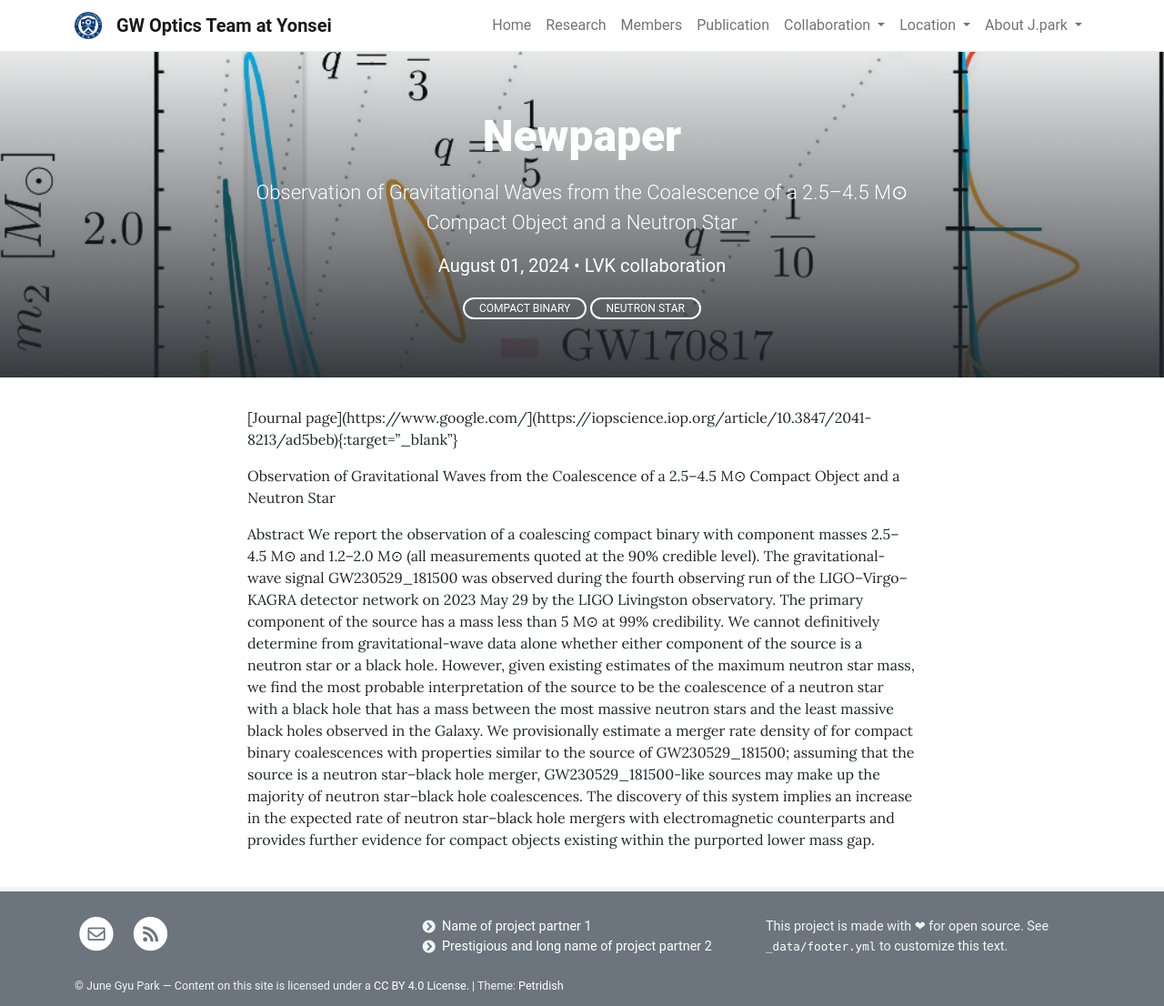
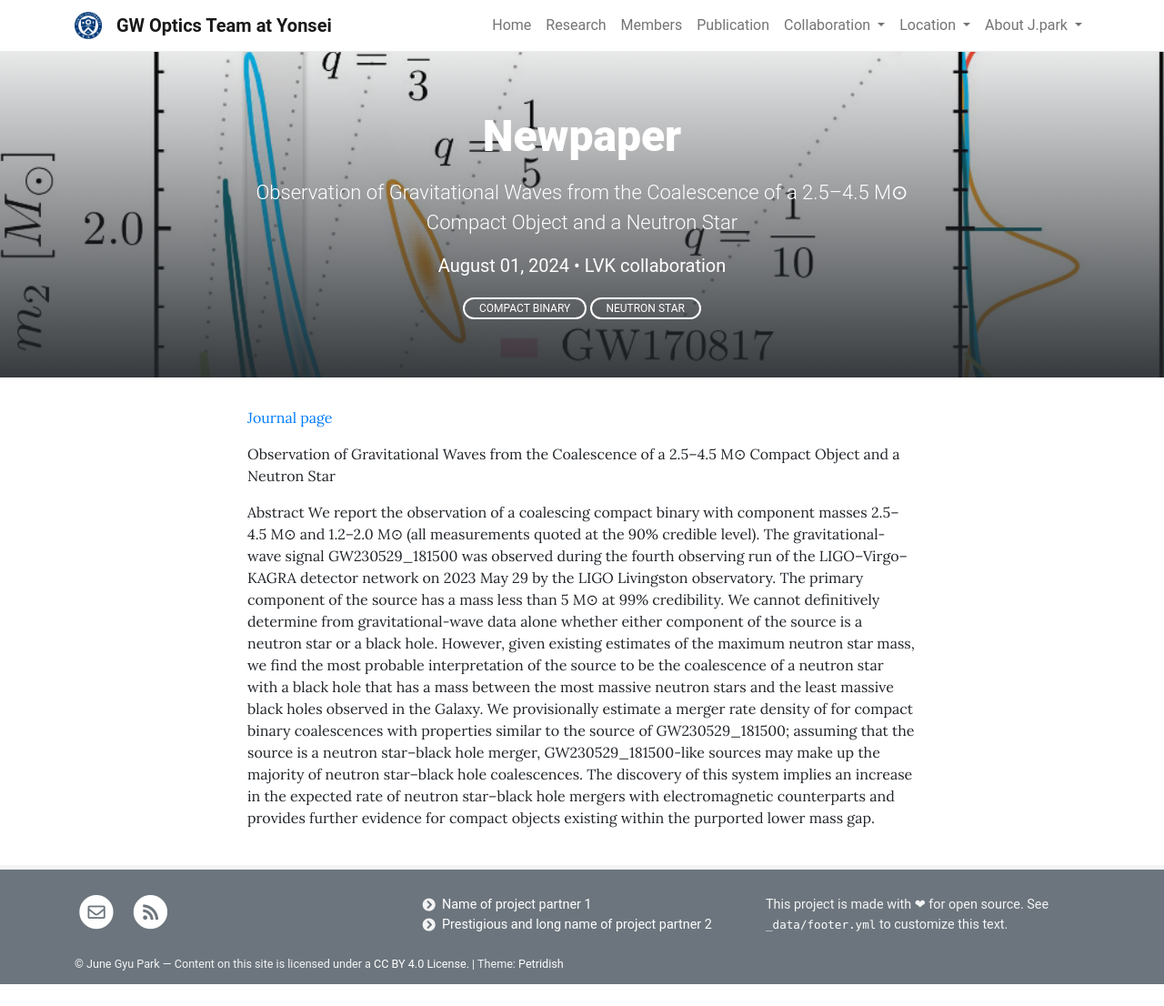
Before and after one commit to jgpark84/testpage, a Jekyll site: the page built from _posts/2024-08-01-Newpaper.md, in a window 1280 px wide. Shown: the whole page at 91% size. Built offline with Jekyll 4.4.1, drawn with Linux system fonts in a browser that asks for light colours; after the commit the page ends 1082 px from its top, so only the background shows below that; part of the change alters nothing that is shown.

Commit message:
Update 2024-08-01-Newpaper.md

```diff
--- a/_posts/2024-08-01-Newpaper.md
+++ b/_posts/2024-08-01-Newpaper.md
@@ -6,7 +6,7 @@ author: [LVK collaboration]
 tags: [Compact binary, neutron star]
 ---
 
-[Journal page](https://www.google.com/](https://iopscience.iop.org/article/10.3847/2041-8213/ad5beb){:target="_blank"}
+[Journal page](https://iopscience.iop.org/article/10.3847/2041-8213/ad5beb){:target="_blank"}
 
 Observation of Gravitational Waves from the Coalescence of a 2.5–4.5 M⊙ Compact Object and a Neutron Star
 
```
